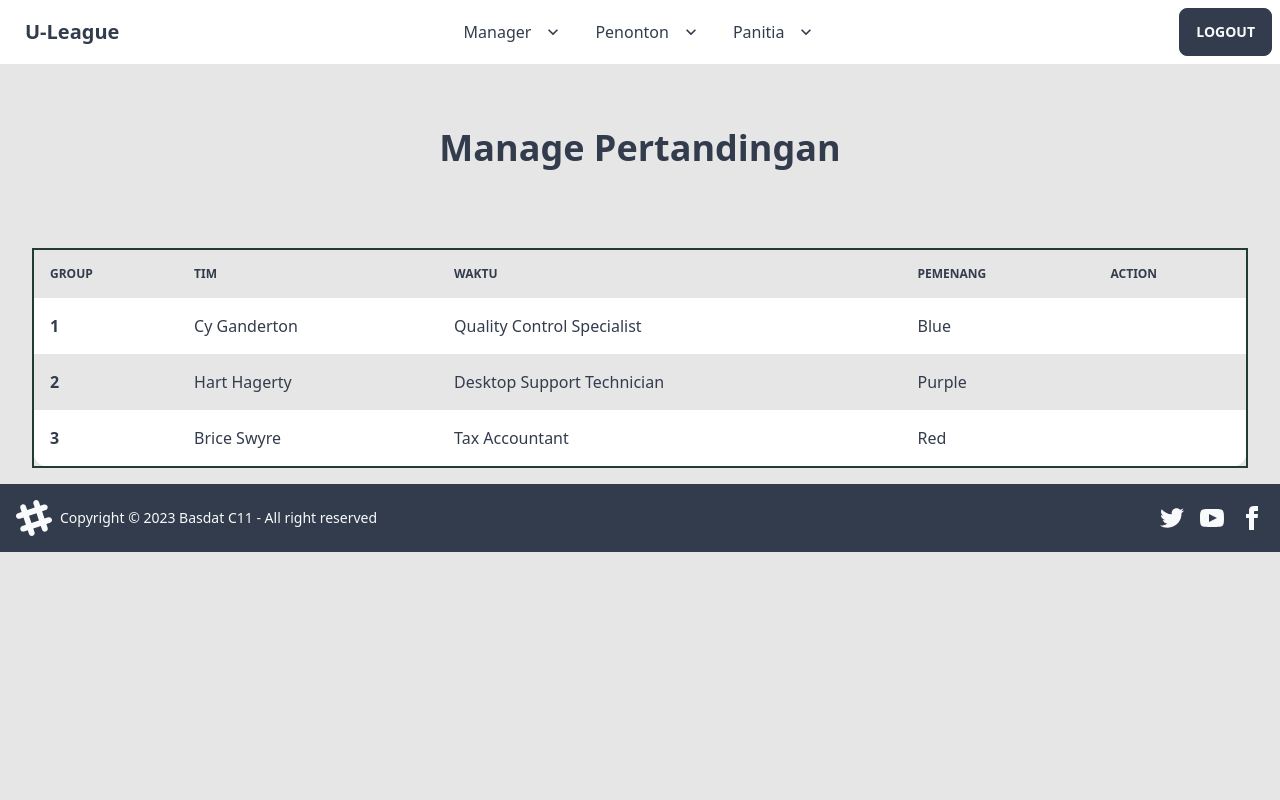
After one commit to NurFajarSA/c10-uleague, a Django app: template manage_pertandingan/templates/manage_pertandingan.html in a window 1280 px wide. The commit adds this page. Run offline with Django 4.2, Linux system fonts and the light colour scheme; the template is opened without the code that fills it, so the values that code supplies are empty; some libraries are stand-ins or nearby versions.

Commit message:
Develop UI Page

```diff
--- /dev/null
+++ b/manage_pertandingan/templates/manage_pertandingan.html
@@ -0,0 +1,64 @@
+{% extends 'base.html' %}
+{% load static %}
+
+{% block meta %}
+<title>Manage Pertandingan</title>
+
+{% endblock meta %}
+
+{% block content %}
+<div class="flex justify-center p-16">
+    <h1 class="text-4xl font-bold">
+        Manage Pertandingan
+    </h1>
+</div>
+<!-- <div class="flex justify-center">
+    <div class="text-sm breadcrumbs">
+        <ul>
+          <li><a>Home</a></li>
+          <li><a>Documents</a></li>
+          <li>Add Document</li>
+        </ul>
+      </div>
+</div> -->
+<div class="overflow-x-auto px-8 py-4">
+    <table class="table table-zebra w-full border-2 border-primary-content rounded-md">
+      <!-- head -->
+      <thead>
+        <tr>
+          <th>Group</th>
+          <th>Tim</th>
+          <th>Waktu</th>
+          <th>Pemenang</th>
+          <th>Action</th>
+        </tr>
+      </thead>
+      <tbody>
+        <!-- row 1 -->
+        <tr>
+          <th>1</th>
+          <td>Cy Ganderton</td>
+          <td>Quality Control Specialist</td>
+          <td>Blue</td>
+          <td></td>
+        </tr>
+        <!-- row 2 -->
+        <tr>
+          <th>2</th>
+          <td>Hart Hagerty</td>
+          <td>Desktop Support Technician</td>
+          <td>Purple</td>
+          <td></td>
+        </tr>
+        <!-- row 3 -->
+        <tr>
+          <th>3</th>
+          <td>Brice Swyre</td>
+          <td>Tax Accountant</td>
+          <td>Red</td>
+          <td></td>
+        </tr>
+      </tbody>
+    </table>
+  </div>
+{% endblock content %}
--- a/manage_pertandingan/urls.py
+++ b/manage_pertandingan/urls.py
@@ -0,0 +1,8 @@
+from django.urls import path
+from manage_pertandingan.views import manage_pertandingan
+
+app_name = 'manage_pertandingan'
+
+urlpatterns = [
+    path('', manage_pertandingan, name='manage_pertandingan'),
+]
--- a/manage_pertandingan/views.py
+++ b/manage_pertandingan/views.py
@@ -1,3 +1,5 @@
 from django.shortcuts import render
 
 # Create your views here.
+def manage_pertandingan(request):
+    return render(request, 'manage_pertandingan.html')
--- a/templates/base.html
+++ b/templates/base.html
@@ -40,7 +40,7 @@
           </li>
         </ul>
       </div>
-      <a class="btn btn-ghost normal-case text-xl">U-League</a>
+      <a class="btn btn-ghost normal-case text-xl" href="{% url 'example_app:home' %}">U-League</a>
     </div>
 
     <!-- Desktop -->
@@ -78,7 +78,7 @@
           <ul class="p-2 bg-base-100">
               <li><a>Dashboard</a></li>
               <li><a>Rapat</a></li>
-              <li><a>Manage Pertandingan</a></li>
+              <li><a href="{% url 'manage_pertandingan:manage_pertandingan' %}">Manage Pertandingan</a></li>
           </ul>
         </li>
       </ul>
```
